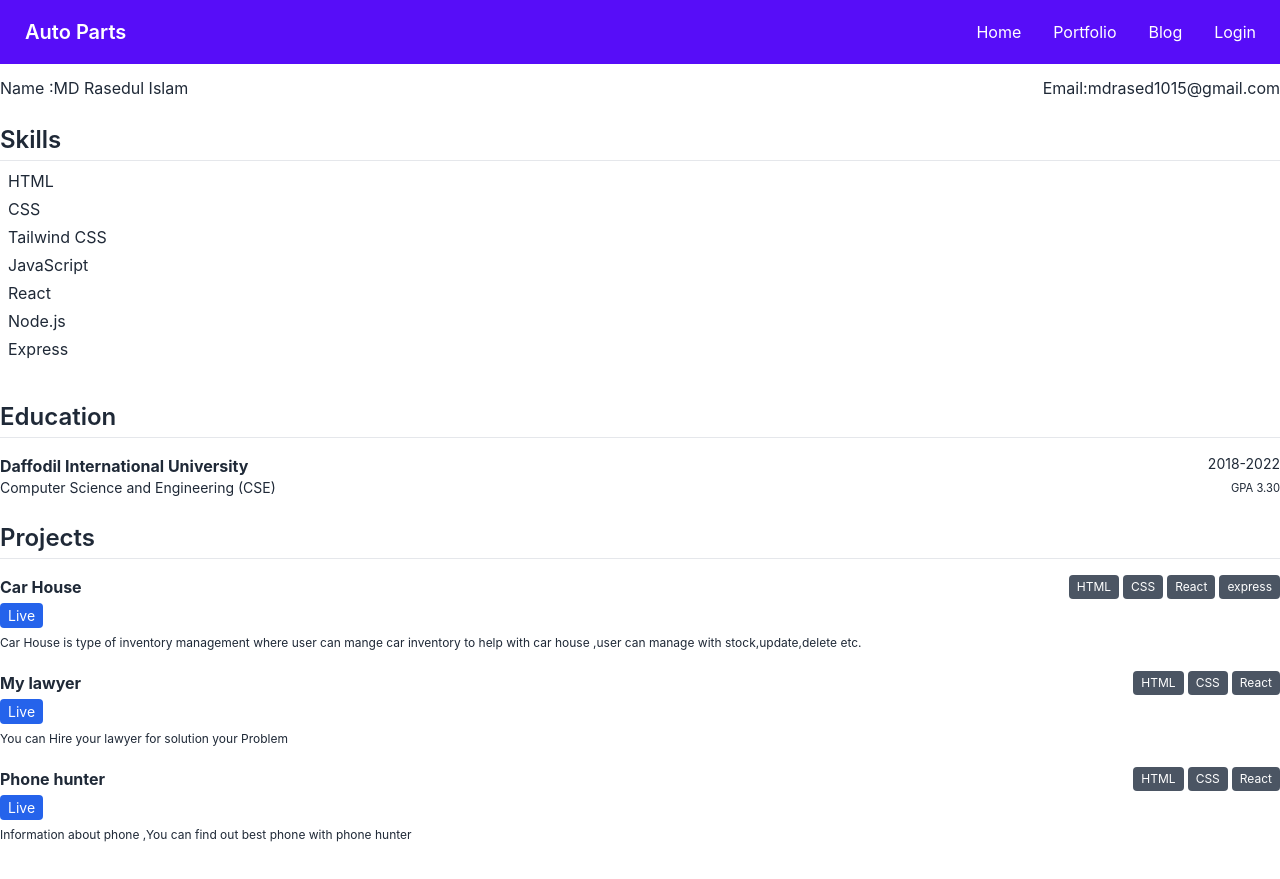
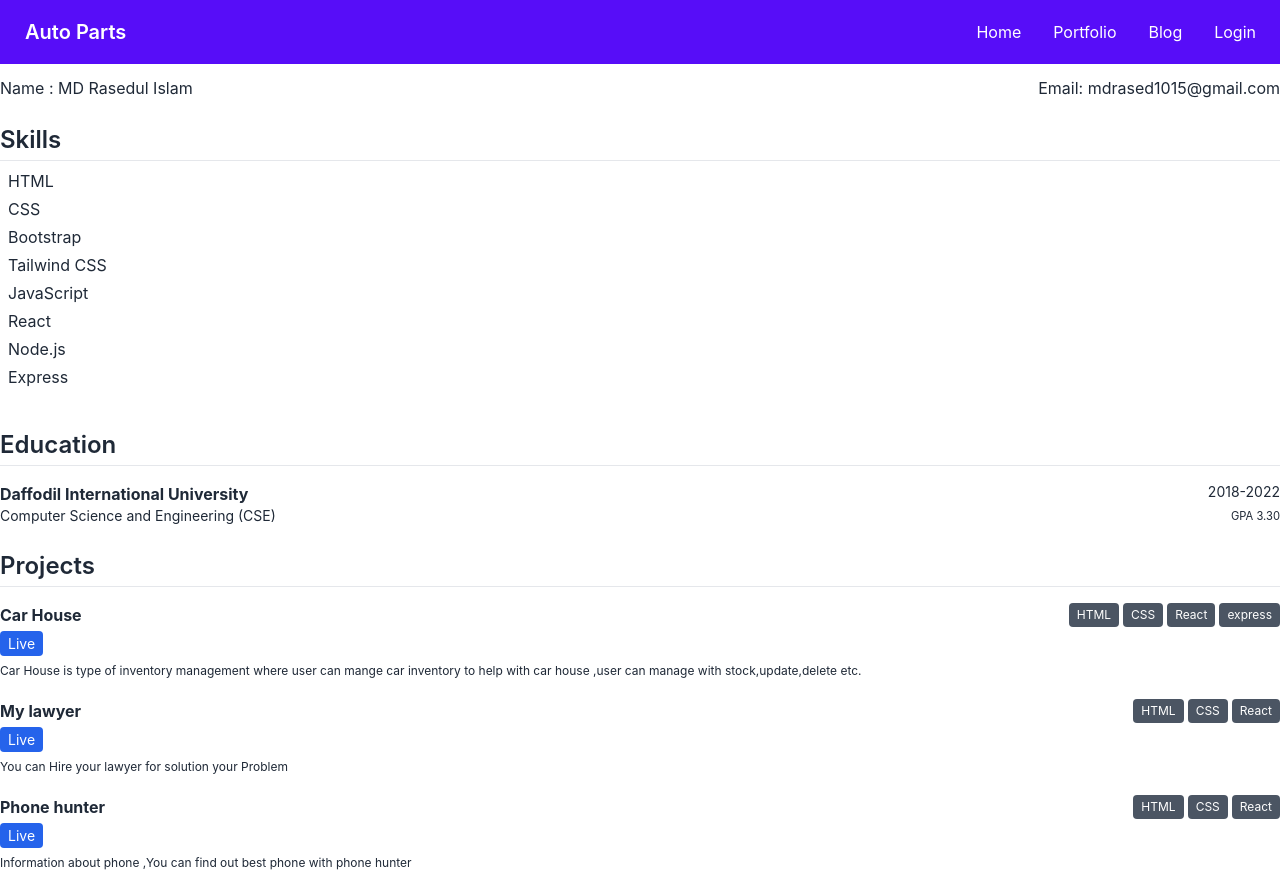
Before and after one commit to rasedul99/auto-parts, a React (Create React App) app: page /portfolio in a window 1280 px wide. Before the commit the page ends 851 px from the top, so only its background shows below. Built offline with nearby package versions, Linux system fonts and the light colour scheme; no server answers.

Commit message:
portfolio skill set

```diff
--- a/src/Pages/MyPortfolio.js
+++ b/src/Pages/MyPortfolio.js
@@ -5,14 +5,15 @@ const MyPortfolio = () => {
     <div>
       <div>
         <div className="my-3 flex justify-between">
-          <h3>Name :MD Rasedul Islam</h3>
-          <h3>Email:mdrased1015@gmail.com</h3>
+          <h3>Name : MD Rasedul Islam</h3>
+          <h3>Email: mdrased1015@gmail.com</h3>
         </div>
         <div>
           <h2 class="text-2xl mt-6 pb-1 border-b font-semibold">Skills</h2>
           <ul class="mt-2 mb-10">
             <li class="px-2 mt-1">HTML</li>
             <li class="px-2 mt-1">CSS</li>
+            <li class="px-2 mt-1">Bootstrap</li>
             <li class="px-2 mt-1">Tailwind CSS</li>
             <li class="px-2 mt-1">JavaScript</li>
             <li class="px-2 mt-1">React</li>
```
